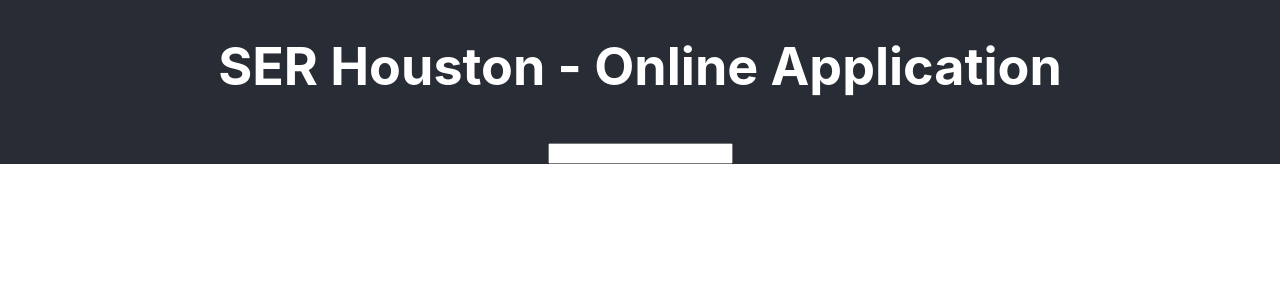
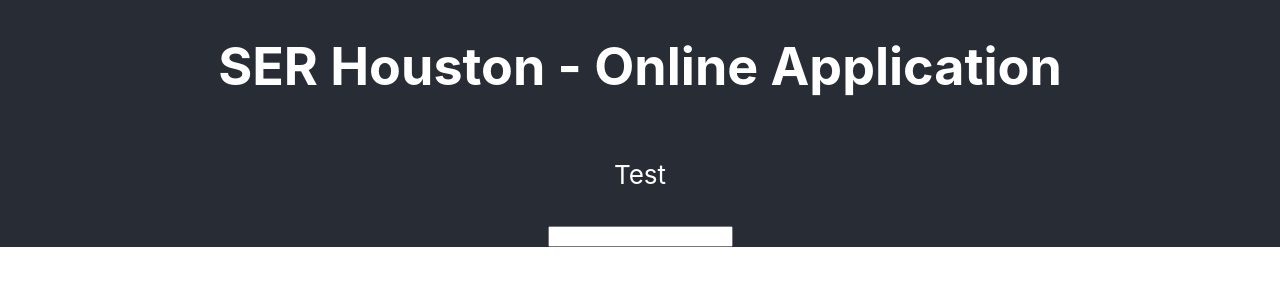
Before and after one commit to dallas2018/team-10, a React (Create React App) app in the folder code-for-good-dallas18/client/: page /app in a window 1280 px wide. Shown: the top 300 px of the page. Built offline with nearby package versions, Linux system fonts and the light colour scheme; no server answers.

Commit message:
Add Input Section component

```diff
--- a/code-for-good-dallas18/client/src/App.js
+++ b/code-for-good-dallas18/client/src/App.js
@@ -1,5 +1,7 @@
 import React, { Component } from 'react';
 import InputField from './InputField.jsx';
+import InputFieldGroup from './InputFieldGroup.jsx';
+import InputSection from './InputSection.jsx';
 
 import './App.css';
 
@@ -29,7 +31,7 @@
         <header className="App-header">
           <h1 className="App-title">SER Houston - Online Application</h1>
 
-          <InputField type="text" required="false" />
+          <InputSection type="text" required="false">Hello</InputSection>
         </header>
 
 
--- /dev/null
+++ b/code-for-good-dallas18/client/src/InputSection.jsx
@@ -0,0 +1,29 @@
+import React from 'react';
+import InputFieldGroup from './InputFieldGroup';
+import PropTypes from 'prop-types';
+import styles from './InputSection.module.css';
+
+const InputSection = ({
+  children,
+  value,
+  type,
+  name,
+  required
+}) => (
+    <div className={styles.inputSection}>
+      <InputFieldGroup value={value} type={type} name={name} required={required}>Test</InputFieldGroup>
+    </div>
+);
+
+InputSection.propTypes = {
+  children: PropTypes.oneOfType([
+    PropTypes.arrayOf(PropTypes.node),
+    PropTypes.node,
+  ]).isRequired,
+  value: PropTypes.string,
+  type: PropTypes.string.isRequired,
+  name: PropTypes.string,
+  required: PropTypes.bool.isRequired
+};
+
+export default InputSection;
--- /dev/null
+++ b/code-for-good-dallas18/client/src/InputSection.module.css
@@ -0,0 +1,4 @@
+.inputFieldGroup {
+
+
+}
```
